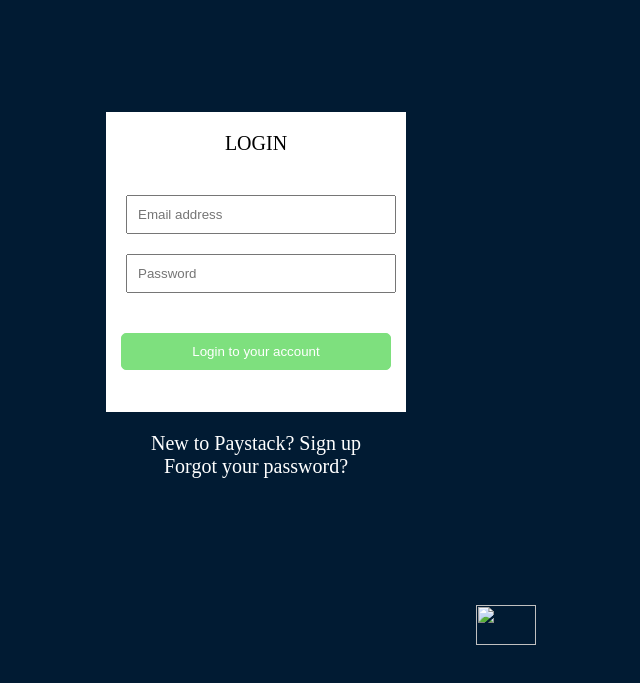
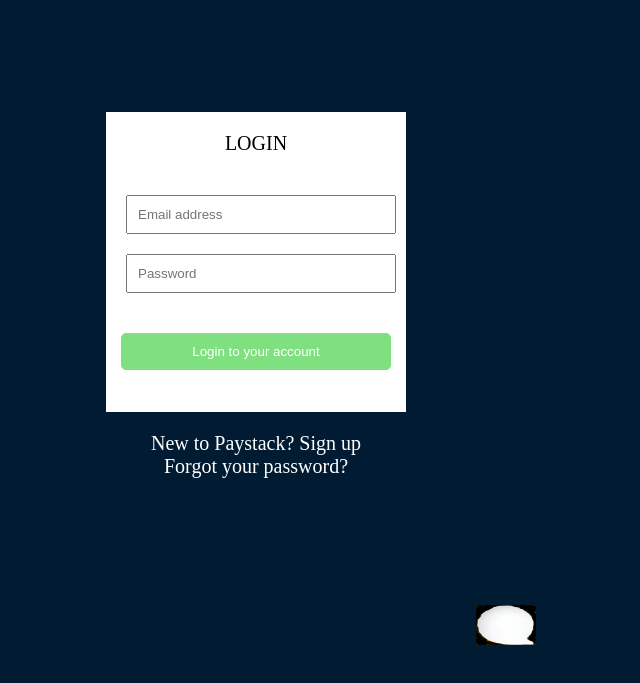
Before and after one commit to Glad225/Paystack-, a plain HTML site: page login.html in a window 1280 px wide. Shown: the part 97-780 px from the top of the page, without its empty margins (384-1024 px from the left). Drawn offline with Linux system fonts and the light colour scheme.

Commit message:
Update login.html

```diff
--- a/login.html
+++ b/login.html
@@ -11,7 +11,7 @@
 <body>
     <header>
         <div class="image">
-            <img class= "trouble"src="/image.png">
+            <img class= "trouble"src="image.png">
             <p class="white">Paystack</p>
         </div>
     </header>
@@ -36,7 +36,7 @@
         </div>
     </main>
     <footer class="img-right">
-        <img class= "photo"src="/photo.png">
+        <img class= "photo"src="Image.png">
     </footer>
 </body>
 
```
